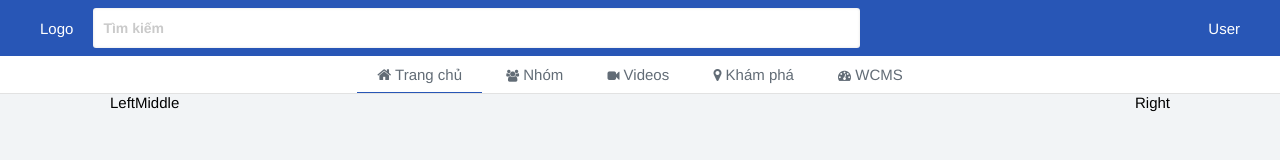
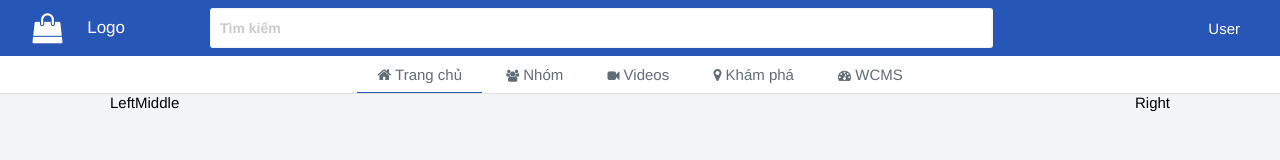
Before and after one commit to dl988/e-social, a plain HTML site: page index.html in a window 1280 px wide. Drawn offline with nearby package versions, Linux system fonts and the light colour scheme.

Commit message:
Style home page

```diff
--- a/frontend/scss/blocks/_header.scss
+++ b/frontend/scss/blocks/_header.scss
@@ -48,8 +48,24 @@
 		max-width: 1200px;
 	}
 
+	// Logo
+	.logo {
+		min-width: 	150px;
+
+		i {
+			@include scale(2);
+		}
+
+		p {
+			display: inline-block;
+	    position: relative;
+	    font-size: 17px;
+	    margin: auto;
+	    margin-left: 28px;
+		}
+	}
+
 	// Search form
-
 	.section-middle {
 		width: 100%;
 	}
@@ -58,7 +74,7 @@
 
 		#search-text {
 			padding: 10px;
-			width: 70%;
+			width: 80%;
 			box-sizing: border-box;
 		}
 	}
--- a/frontend/scss/components/_elements.scss
+++ b/frontend/scss/components/_elements.scss
@@ -91,6 +91,11 @@
 }
 
 @mixin scale($ratio:1.5) {
+    -webkit-transform:scale($ratio);
+    -moz-transform:scale($ratio);
+    -o-transform:scale($ratio);
+    -ms-transform:scale($ratio);
+    transform:scale($ratio);
 }
 
 @mixin transition($duration:0.2s,$ease:ease-out) {
--- a/index.html
+++ b/index.html
@@ -25,7 +25,9 @@
 
 			<div class="container b-layout main-header">
 				<div class="layout-left section-left">
-					<div class="logo">Logo</div>
+					<div class="logo">
+						<i class="fa fa-shopping-bag" aria-hidden="true"></i> <p>Logo</p>
+					</div>
 				</div>
 
 				<div class="layout-right section-right">
```
Also changed, not shown: frontend/css/styles.css.
